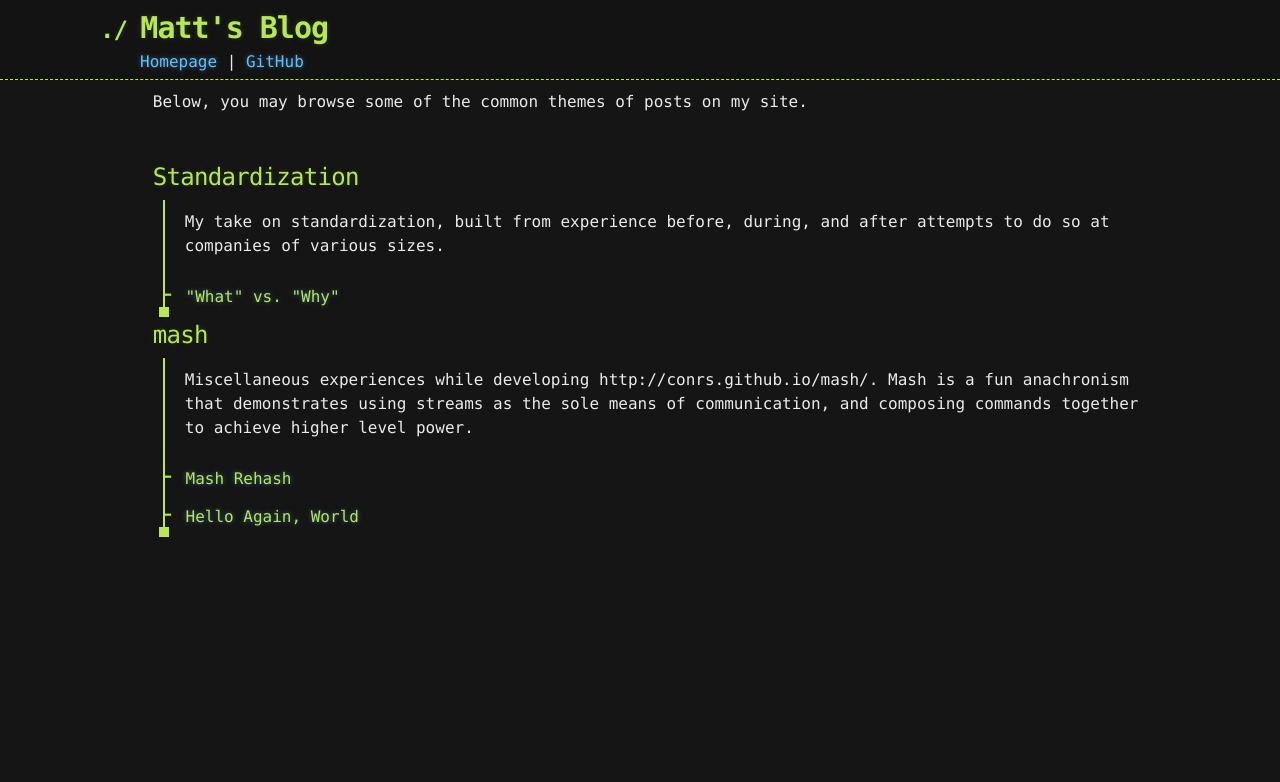
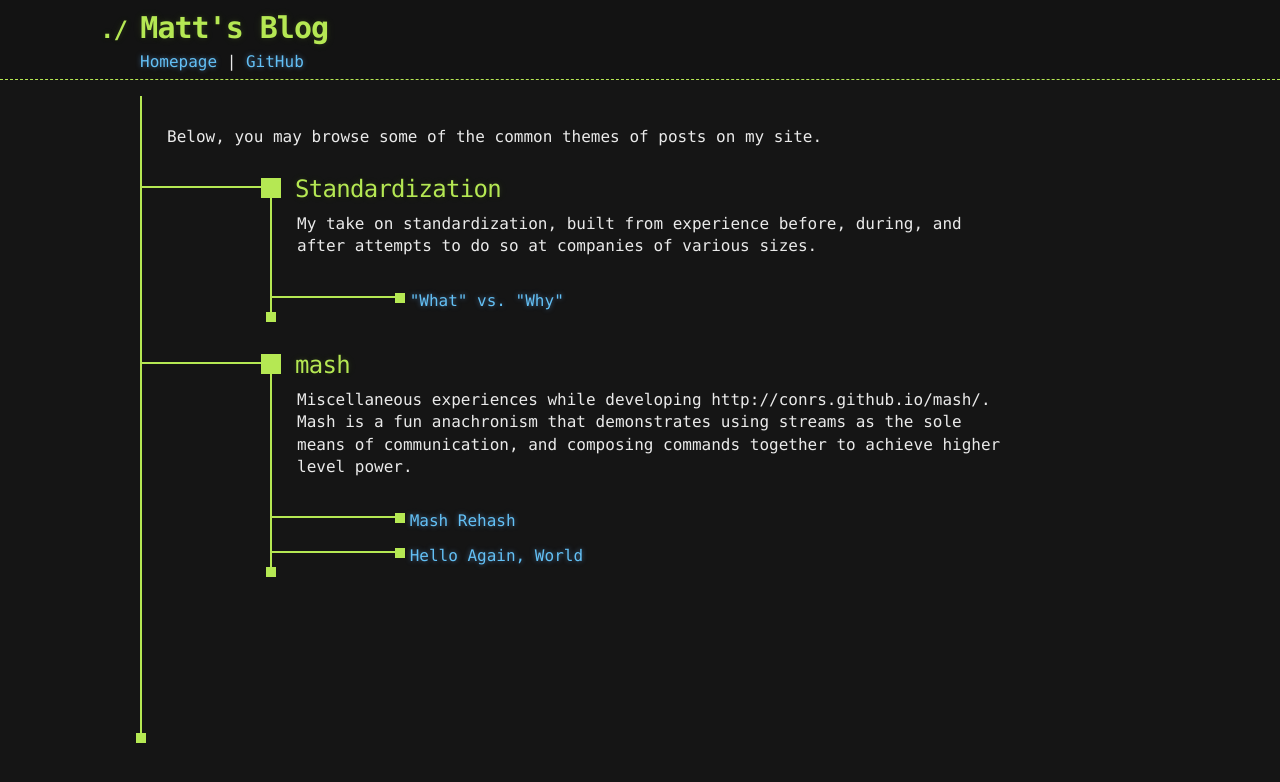
Before and after one commit to conrs/blog, a Jekyll site: the page built from series.html, in a window 1280 px wide. Shown: the top 782 px of the page. Built offline with Jekyll 4.4.1, drawn with Linux system fonts in a browser that asks for light colours.

Commit message:
Some goofy styling for the series page

```diff
--- a/_layouts/post.html
+++ b/_layouts/post.html
@@ -3,7 +3,7 @@ layout: default
 ---
 {% assign urlencoded_url = site.url | append: '' | append: page.url | url_encode %}
 
-<a href="/" style="display: block; margin-bottom:10px"> « Back to index </a>
+<a href="/" onclick="if (document.referrer.indexOf(window.location.host) !== -1) { history.back(); return false; }" .style="display: block; margin-bottom:10px"> « Back to index </a>
 
 <h1>
 	{{ page.title }}
--- a/assets/css/style.scss
+++ b/assets/css/style.scss
@@ -4,15 +4,66 @@
 @import 'jekyll-theme-hacker';
 
 ul.series-posts {
+  border-left: solid 2px $conifer;
   list-style-type: none;
-  padding: 0px;
-  margin-left: -5px;
+  margin-left: 10vw;
+  padding-left: 10vw;
+  margin-top: -10px;
+  padding-top: 20px;
+}
+
+ul.series-list {
+  list-style-type: none;
+  border-left: solid 2px $conifer;
+
+  padding: 10vw;
+  padding-top:30px;
+}
+
+ul.series-posts li {
+  list-style-type: none;
+  list-style-position:inside;
+  margin-left:-10vw;
+  margin-bottom: 10px;
+}
+
+ul.series-list li {
+  list-style-type: none;
+  list-style-position:inside;
+  margin-left:-10vw;
+  margin-bottom: 10px;
+}
+
+li div.text {
+  margin-left: 25px;
+  margin-top:-5px;
+  display:inline-block;
+  position:absolute;
+}
+
+div.hr-container {
+  width: 10vw;
+  display: inline-block;
+}
+
+div.hr-container hr {
+  border: 1px solid $conifer
+}
+
+div.little-square {
+  width:10px;
+  height:10px;
+  background-color:#b5e853;
 }
 
 
-
-ul.series-posts li:before {
-  content: "-";
-  font-size: 20pt;
-  color: $conifer
+.left-big-square {
+  display: inline-block;
+  position:absolute;
+  margin-top:-0px;
+  margin-right: 10px;
+  margin-left:-9px;
+  width:20px;
+  height:20px;
+  background-color:#b5e853;
 }
--- a/series.html
+++ b/series.html
@@ -3,27 +3,38 @@ layout: default
 permalink: /series/
 ---
 
-<div style="margin-left: 1vw; margin-bottom: 5vh">
-  Below, you may browse some of the common themes of posts on my site.
 
-</div>
-
-{% for series in site.data.series %}
-<a id="{{series.id}}"></a>
-<div style="margin-left:1vw;">
-  <h2 style="margin-bottom:5px; border: 5px solid red bottom">{{ series.title }}
-  </h2>
-  <div style='padding-top: 10px; border-left: solid 2px #b5e853; margin-left: 10px; padding-left: 0px;'>
-    <div style="margin-left:20px">
-      {{ series.description }}
-      </div>
+<ul class='series-list'>
+  <li><div style="padding-left: 25px;margin-bottom:30px">Below, you may browse some of the common themes of posts on my site.</div></li>
+  {% for series in site.data.series %}
+  <li>
+    <div class='hr-container'>
+      <hr/>
+    </div>
+    {% assign id = series | map: 'id' %}
+    <a id="{{ id }}"></a>
+    <div class='left-big-square'>&nbsp;</div>
+    <div class='text'> <h2>{{ series.title }}</h2>  </div>
     <ul class='series-posts'>
+      <li>
+        <div style="padding-left: 25px;margin-bottom:30px">{{ series.description }}</div>
+      </li>
       {% assign posts = site.posts | where: 'series', series.id | reverse%}
       {% for post in posts %}
-        <li> <a href="{{post.url}}" class='highlight'>{{ post.title }}</a> </li>
+        <li>
+          <div class='hr-container'>
+            <hr/>
+          </div>
+          <div class="little-square" style='display: inline-block; position: absolute;  margin-top:5px; margin-left: -15px'></div>
+            <a href="{{post.url}}">{{ post.title }}</a>
+
+        </li>
       {% endfor %}
     </ul>
-  </div>
-  <div style='width:10px;height:10px;margin-left:6px; padding:0px; background-color:#b5e853;margin-top:-20px'></div>
-</div>
-{% endfor %}
+    <div class='hr-container' style='visibility:hidden'></div>
+    <div class="little-square" style='position:absolute; margin-top:-10px; margin-left:-4px; display:inline-block'></div>
+
+  </li>
+  {% endfor %}
+</ul>
+<div class="little-square" style="margin-top: -20px; margin-left: -4px"></div>
```
